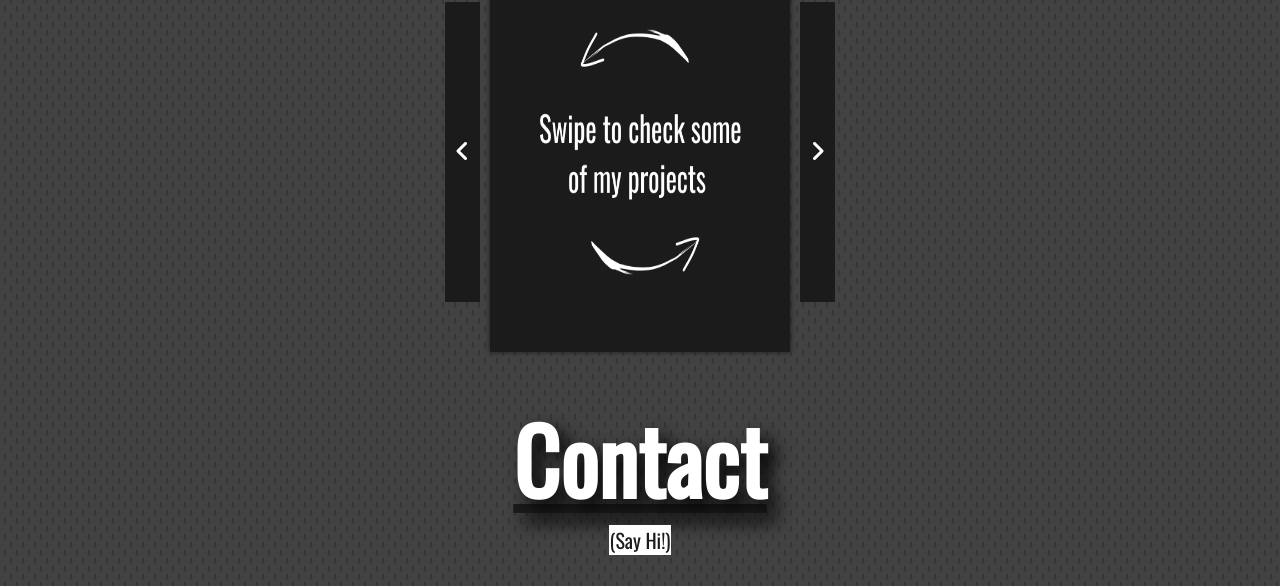
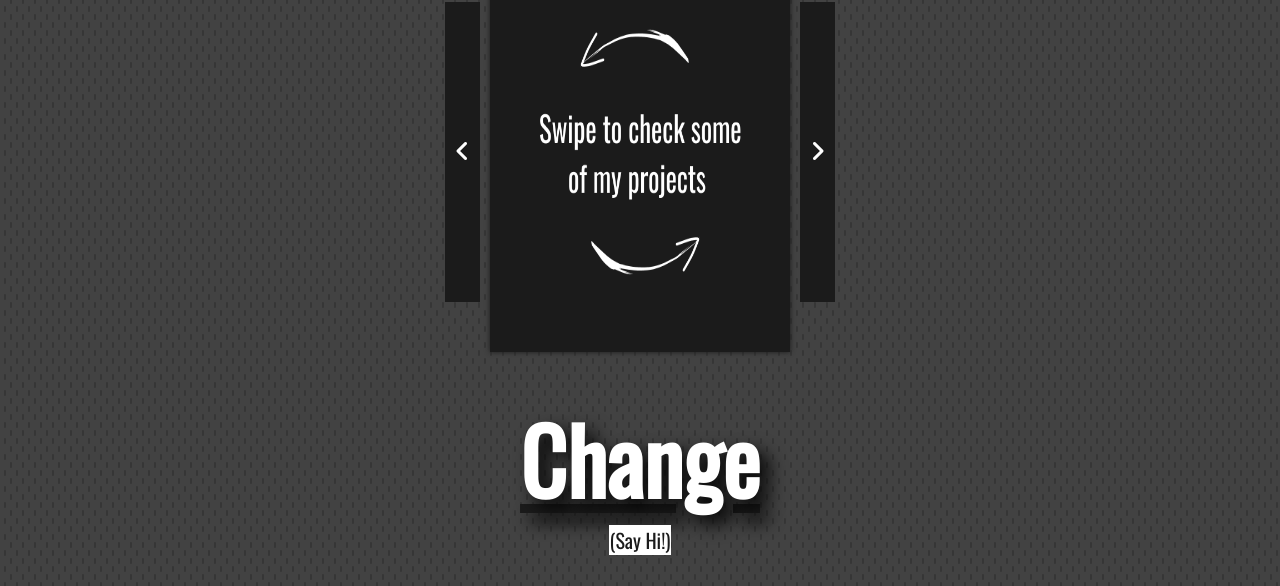
Before and after one commit to bravorcarlos/bravorcarlos.github.io, a plain HTML site: page index.html in a window 1280 px wide. Shown: the part 1994-2580 px from the top of the page. Drawn offline with nearby package versions, Linux system fonts and the light colour scheme.

Commit message:
Second change

```diff
--- a/index.html
+++ b/index.html
@@ -99,7 +99,7 @@
       </div>
       <div id="contact">
         <div id="contact-header">
-            <h2 class="section-head">Contact</h2>
+            <h2 class="section-head">Change</h2>
             <span class="small-text" class="instruction">(Say Hi!)</span>
           </div>
           <div class="contac-cont">
```
